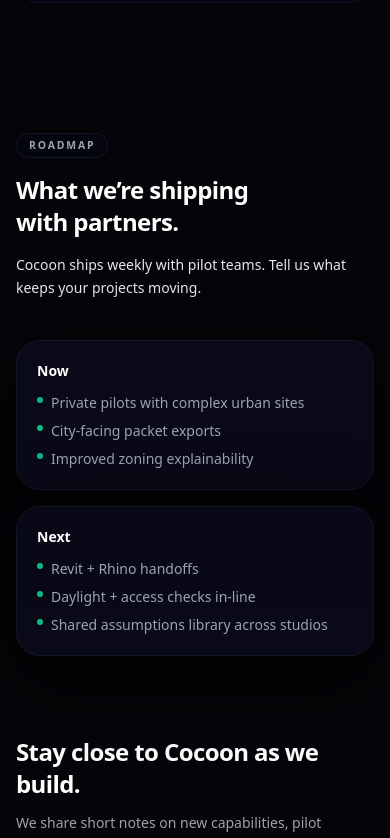
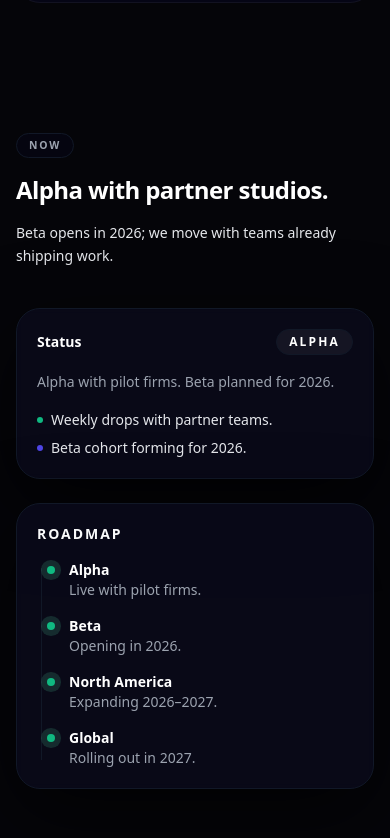
Before and after one commit to cocoonlab/cocoonlab-site, a Next.js app: page / in a window 390 px wide. Shown: the part 7924-8762 px from the top of the page. Built offline with nearby package versions, Linux system fonts and the light colour scheme; no server answers.

Commit message:
Add Now roadmap section to homepage

```diff
--- a/app/page.tsx
+++ b/app/page.tsx
@@ -9,6 +9,7 @@
 import { DemoSection } from "@/components/home/DemoSection";
 import { OutcomesSection } from "@/components/home/OutcomesSection";
 import { FoundersSection } from "@/components/home/FoundersSection";
+import { RoadmapNowSection } from "@/components/home/RoadmapNowSection";
 import { RoadmapSection } from "@/components/home/RoadmapSection";
 import { siteConfig } from "@/lib/config";
 
@@ -45,6 +46,7 @@
       <OutcomesSection />
       <UseCases />
       <FoundersSection />
+      <RoadmapNowSection />
       <RoadmapSection />
       <section className="section-pad pt-4">
         <div className="container-x grid gap-6 md:grid-cols-[minmax(0,1.1fr)_minmax(0,1fr)] md:items-center">
--- /dev/null
+++ b/components/home/RoadmapNowSection.tsx
@@ -0,0 +1,63 @@
+import { Section } from "@/components/Section";
+
+const milestones = [
+  { label: "Alpha", detail: "Live with pilot firms." },
+  { label: "Beta", detail: "Opening in 2026." },
+  { label: "North America", detail: "Expanding 2026–2027." },
+  { label: "Global", detail: "Rolling out in 2027." }
+];
+
+export function RoadmapNowSection() {
+  return (
+    <Section
+      id="now"
+      eyebrow="Now"
+      title="Alpha with partner studios."
+      kicker="Beta opens in 2026; we move with teams already shipping work."
+      className="pt-16"
+    >
+      <div className="grid gap-6 lg:grid-cols-[1.05fr_minmax(0,1fr)] lg:items-start">
+        <div className="card-surface space-y-4 p-5 sm:p-6">
+          <div className="flex items-center justify-between">
+            <p className="text-sm font-semibold text-white">Status</p>
+            <span className="badge-pill bg-white/5 text-xs text-white">Alpha</span>
+          </div>
+          <p className="text-sm leading-relaxed text-text-muted">
+            Alpha with pilot firms. Beta planned for 2026.
+          </p>
+          <ul className="space-y-2 text-sm text-text-soft">
+            <li className="flex items-center gap-2">
+              <span className="h-1.5 w-1.5 rounded-full bg-accent-emerald" aria-hidden />
+              <span>Weekly drops with partner teams.</span>
+            </li>
+            <li className="flex items-center gap-2">
+              <span className="h-1.5 w-1.5 rounded-full bg-accent-blue" aria-hidden />
+              <span>Beta cohort forming for 2026.</span>
+            </li>
+          </ul>
+        </div>
+
+        <div className="card-surface p-5 sm:p-6">
+          <p className="mb-4 text-sm font-semibold uppercase tracking-[0.14em] text-text-subtle">
+            Roadmap
+          </p>
+          <div className="relative pl-4">
+            <span className="absolute left-1 top-2 h-[calc(100%-1rem)] w-px bg-border-subtle" aria-hidden />
+            <ol className="space-y-4">
+              {milestones.map((milestone) => (
+                <li key={milestone.label} className="relative pl-4">
+                  <span
+                    className="absolute left-[-0.35rem] top-1.5 h-2 w-2 rounded-full bg-accent-emerald shadow-[0_0_0_6px_rgba(99,255,181,0.14)]"
+                    aria-hidden
+                  />
+                  <p className="text-sm font-semibold text-white">{milestone.label}</p>
+                  <p className="text-sm text-text-muted">{milestone.detail}</p>
+                </li>
+              ))}
+            </ol>
+          </div>
+        </div>
+      </div>
+    </Section>
+  );
+}
--- a/components/layout/Nav.tsx
+++ b/components/layout/Nav.tsx
@@ -19,7 +19,7 @@
 };
 
 const navItems: NavItem[] = [
-  ...(["problem", "product", "demo", "outcomes", "use-cases", "team", "roadmap"] as const)
+  ...(["problem", "product", "demo", "outcomes", "use-cases", "team", "now", "roadmap"] as const)
     .map((id) => getHomeSection(id))
     .filter(Boolean)
     .map((section) => ({
--- a/lib/sections.ts
+++ b/lib/sections.ts
@@ -5,6 +5,7 @@
   { id: "outcomes", label: "Outcomes" },
   { id: "use-cases", label: "Use cases" },
   { id: "team", label: "Team" },
+  { id: "now", label: "Now" },
   { id: "roadmap", label: "Roadmap" }
 ] as const;
 
```
